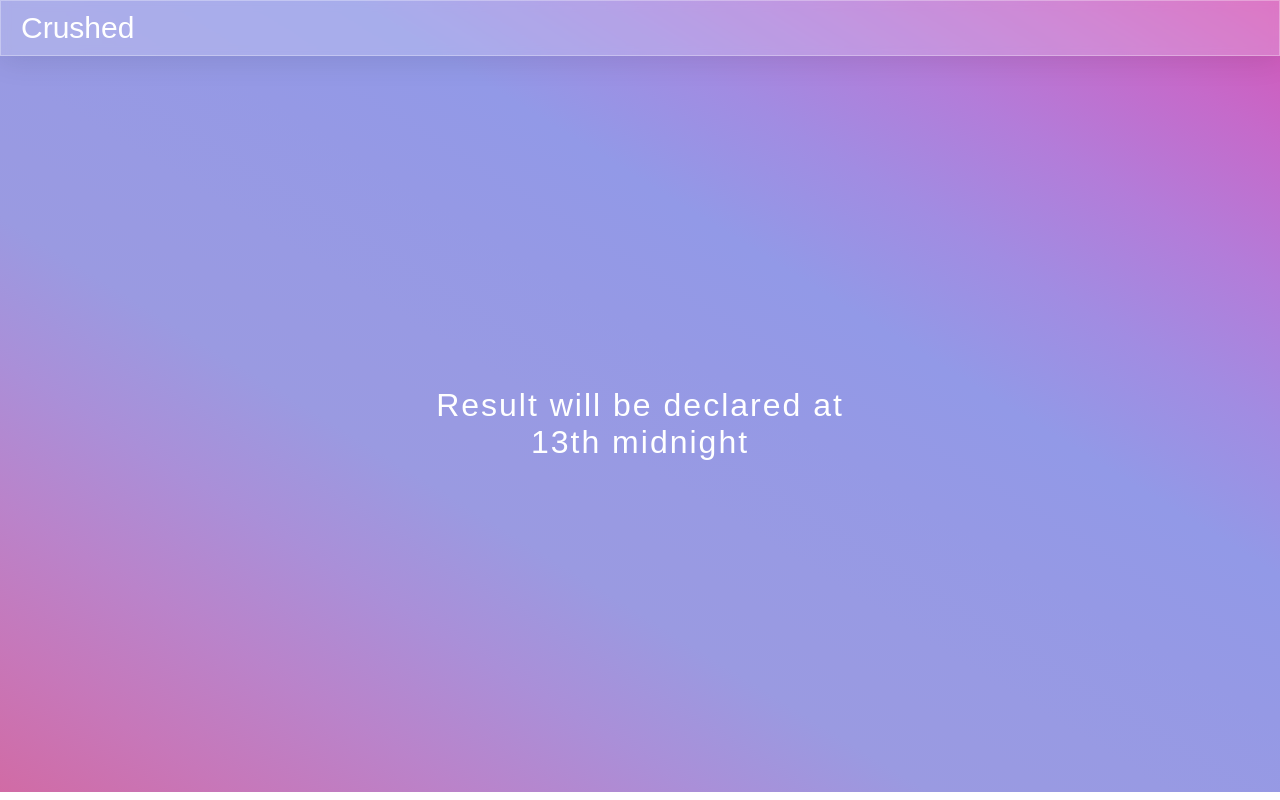
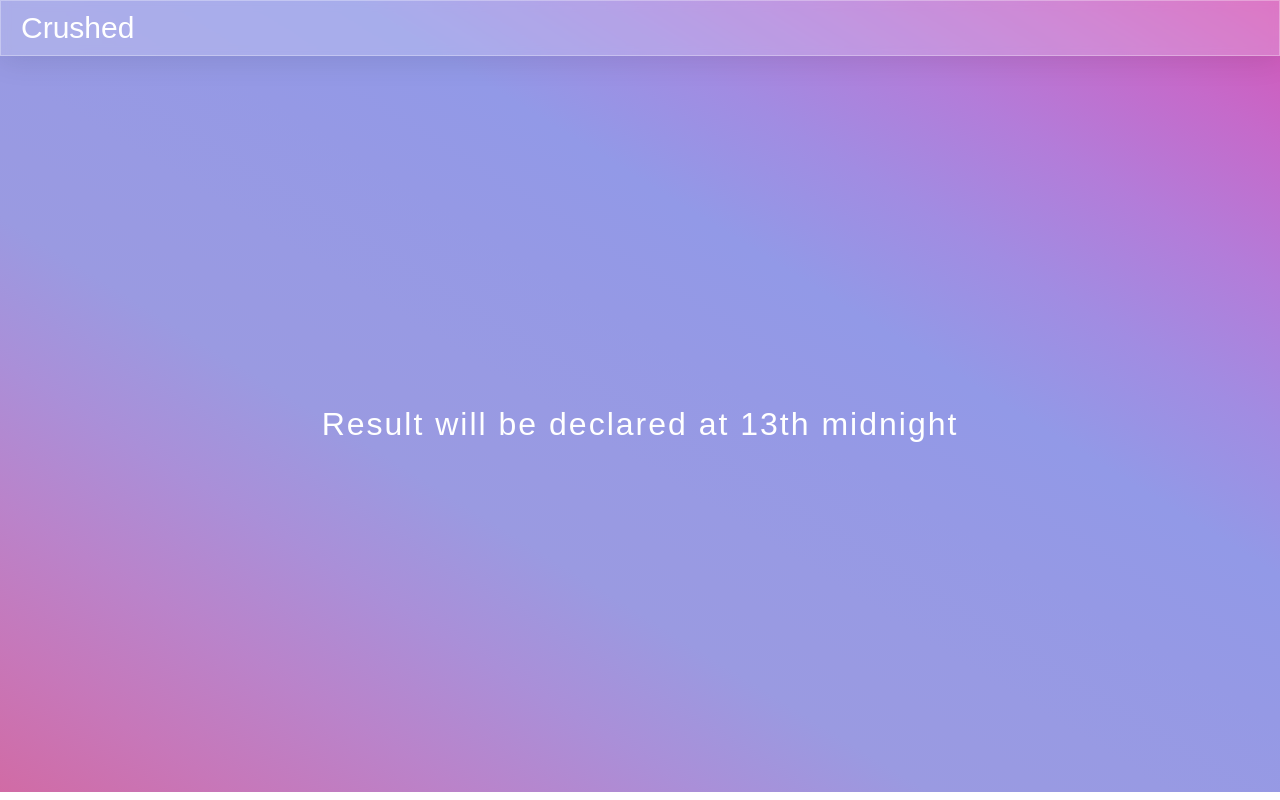
Before and after one commit to iamanshza/project1402Frontend, a React (Vite) app: page /results in a window 1280 px wide. Built offline with nearby package versions, Linux system fonts and the light colour scheme; a web font is replaced by a local one.

Commit message:
fixes UI

```diff
--- a/src/index.css
+++ b/src/index.css
@@ -10,7 +10,7 @@
 .screenHeight{
   display: flex;
   flex-direction: column;
-  height: 90vh;
+  height: fit-content;
   justify-content: center;
   align-items: center;
 }
--- a/src/pages/ResultPage.tsx
+++ b/src/pages/ResultPage.tsx
@@ -2,10 +2,9 @@ const ResultPage = () => {
   return (
     <>
     <nav className="navBar">Crushed</nav>
-    <div style = {{height:'92vh', display:'flex', flexDirection:'column', justifyContent:'center', alignItems:'center'}}>
+    <div style = {{height:'92vh', display:'flex', flexDirection:'column', justifyContent:'center', alignItems:'center', textAlign:'center'}}>
 
-      <h1>Result will be declared at</h1>
-      <h1>13th midnight</h1>
+      <h1>Result will be declared at 13th midnight</h1>
     </div>
     </>
   )
```
